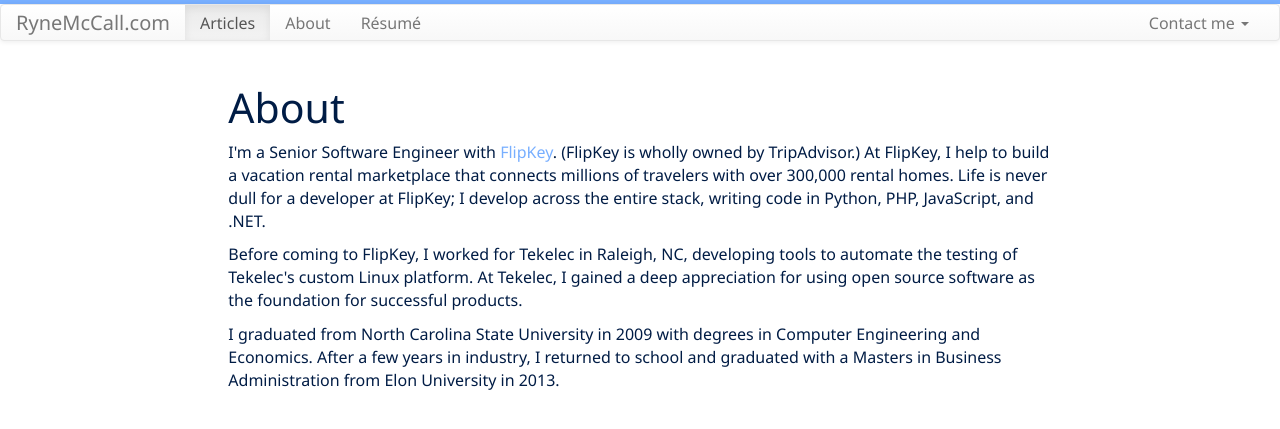
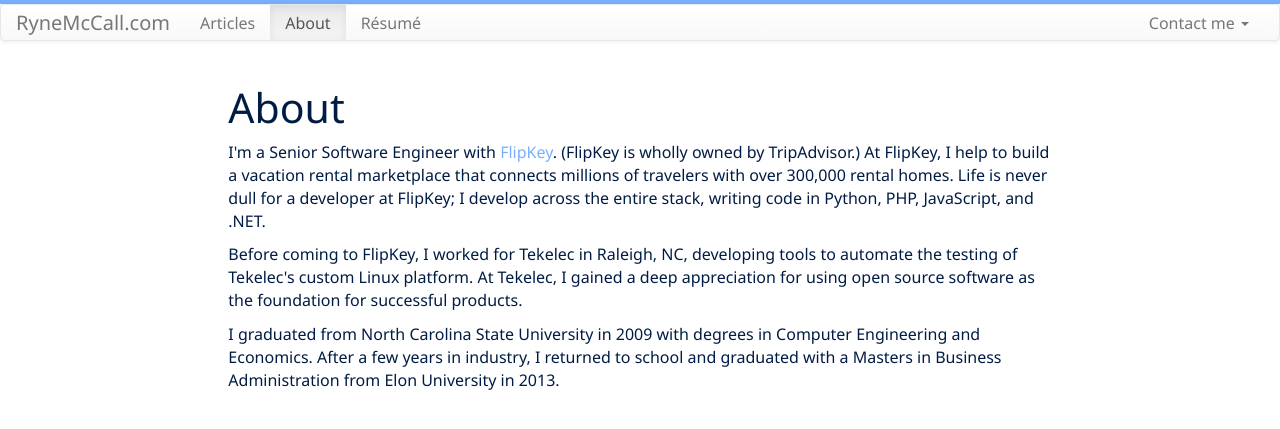
Before and after one commit to rynemccall/rynemccall.github.io, a Jekyll site: the page built from about/index.html, in a window 1280 px wide. Shown: the top 429 px of the page. Built offline with Jekyll 4.4.1, drawn with Linux system fonts in a browser that asks for light colours; nearby versions of some CDN libraries; Markdown is read by kramdown in place of the engine named in the settings.

Commit message:
Highlight appropriate element in navbar

```diff
--- a/_layouts/default.html
+++ b/_layouts/default.html
@@ -21,8 +21,8 @@
 
       <div class="collapse navbar-collapse" id="bs-example-navbar-collapse-1">
         <ul class="nav navbar-nav">
-          <li class="active"><a href="/">Articles</a></li>
-          <li><a href="/about">About</a></li>
+          <li{% if page.categories == 'article' %} class="active"{% endif %}><a href="/">Articles</a></li>
+          <li{% if page.categories == 'about' %} class="active"{% endif %}><a href="/about">About</a></li>
           <li><a href="/files/Ryne-McCall-resume.pdf">Résumé</a></li>
         </ul>
 
--- a/_layouts/post.html
+++ b/_layouts/post.html
@@ -1,5 +1,6 @@
 ---
 layout: default
+categories: article
 ---
 <h2>{{ page.title }}</h2>
 <p class="meta">{{ page.date | date_to_string }}</p>
--- a/about/index.html
+++ b/about/index.html
@@ -1,6 +1,7 @@
 ---
 layout: default
 title: About
+categories: about
 ---
 
 <div id="home">
--- a/index.html
+++ b/index.html
@@ -1,6 +1,7 @@
 ---
 layout: default
 title: RyneMcCall.com
+categories: article
 ---
 
 <div id="home">
```
